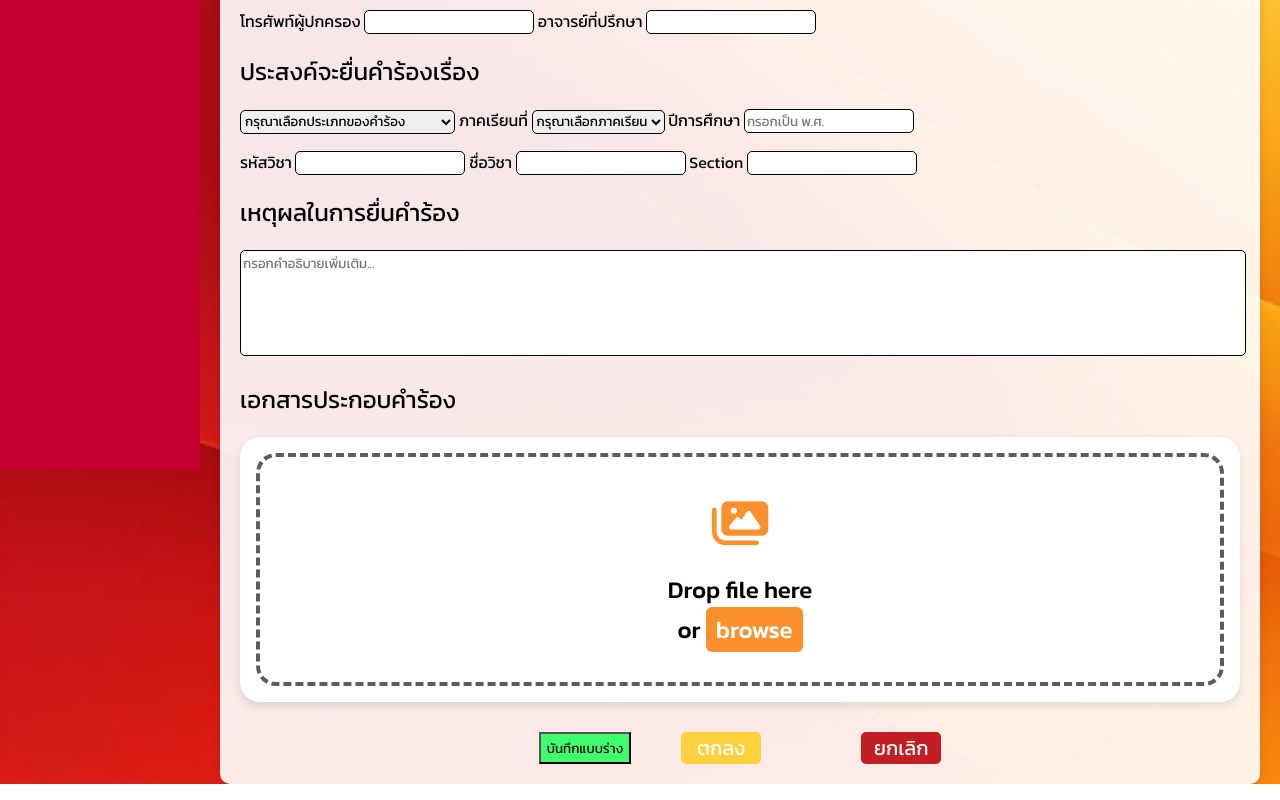
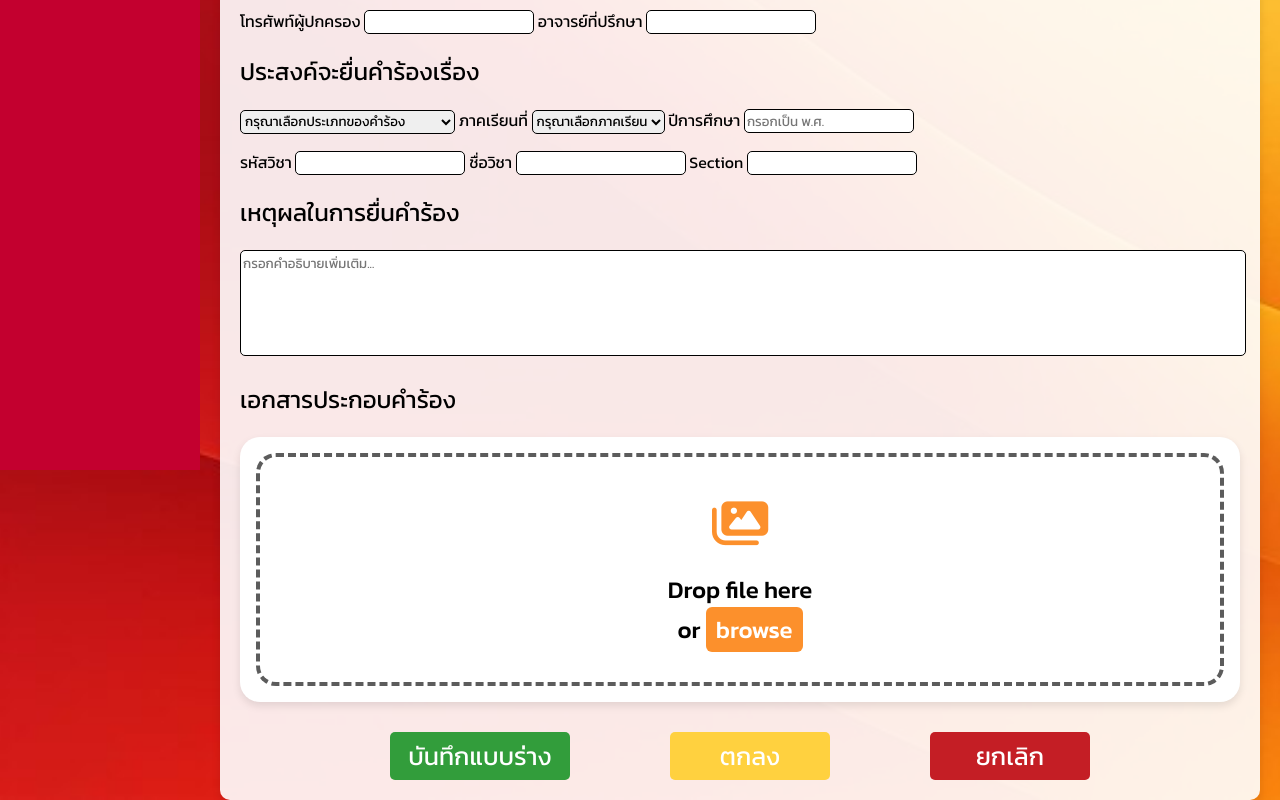
Before and after one commit to Slasherw/cs261--group2-100001, a website: page Frontend/public/html/request.html in a window 1280 px wide. Shown: the part 521-1321 px from the top of the page. Drawn offline with Linux system fonts and the light colour scheme; a web font is replaced by a local one.

Commit message:
edit save btn

```diff
--- a/Frontend/public/css/style.css
+++ b/Frontend/public/css/style.css
@@ -142,16 +142,18 @@
 
   }
 
-  #save-btn{
+  #savedraft-btn{
     color: #fff;
     background-color: #329D3B;
-    font-size: 20px;
+    font-size: 25px;
     border: none;
-    width: 80px;
+    width: 180px;
     border-radius: 5px;
     margin-right: 50px;
+    padding-top: 5px;
+    padding-bottom: 5px;
 }
-#save-btn:hover{
+#savedraft-btn:hover{
     background-color: #40ba4b;
     box-shadow: 0 0 8px rgba(80, 80, 80, 0.3);
 }
@@ -160,12 +162,14 @@
   #submit-btn{
       color: #fff;
       background-color: #FFD13F;
-      font-size: 20px;
+      font-size: 25px;
       border: none;
-      width: 80px;
+      width: 160px;
       border-radius: 5px;
       margin-left: 50px;
       margin-right: 50px;
+      padding-top: 5px;
+      padding-bottom: 5px;
   }
   #submit-btn:hover{
       background-color: #f3d265;
@@ -175,11 +179,13 @@
   #cancel-btn{
       color: #fff;
       background-color: #c41e25;
-      font-size: 20px;
+      font-size: 25px;
       border: none;
-      width: 80px;
+      width: 160px;
       border-radius: 5px;
       margin-left: 50px;
+      padding-top: 5px;
+      padding-bottom: 5px;
   }
   #cancel-btn:hover{
       background-color: #d4264f;
--- a/Frontend/public/html/request.html
+++ b/Frontend/public/html/request.html
@@ -163,7 +163,7 @@
                 </div>
 
                 <div class="buttons">
-                    <button type="button" id="savedraft-btn" style="background-color: #3fff6f;">บันทึกแบบร่าง</button>
+                    <button type="button" id="savedraft-btn">บันทึกแบบร่าง</button>
                     <button type="button" id="submit-btn">ตกลง</button>
                     <button type="button" id="cancel-btn">ยกเลิก</button>
                     <button type="reset" id="cancel-work-btn" hidden></button>
```
